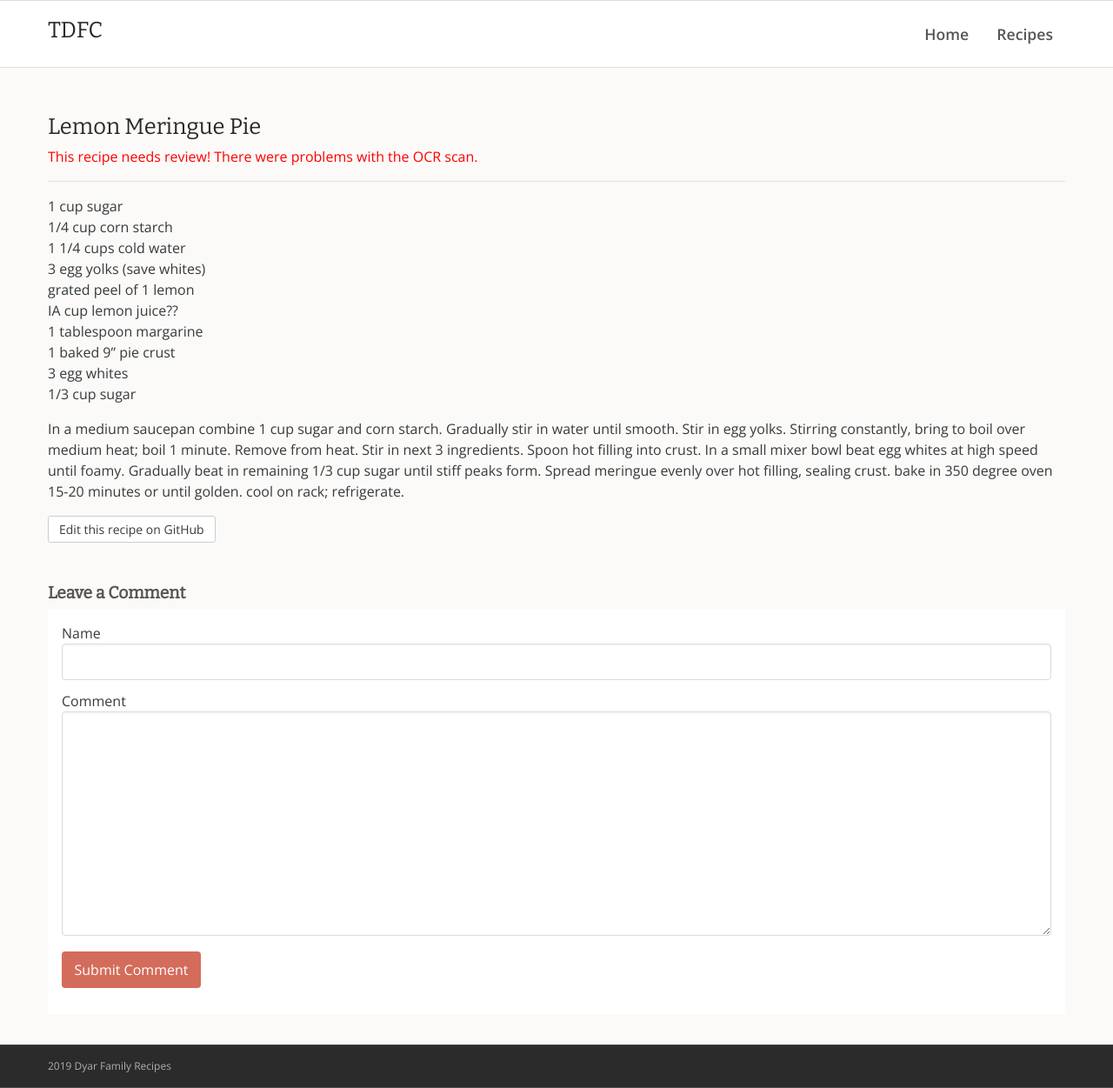
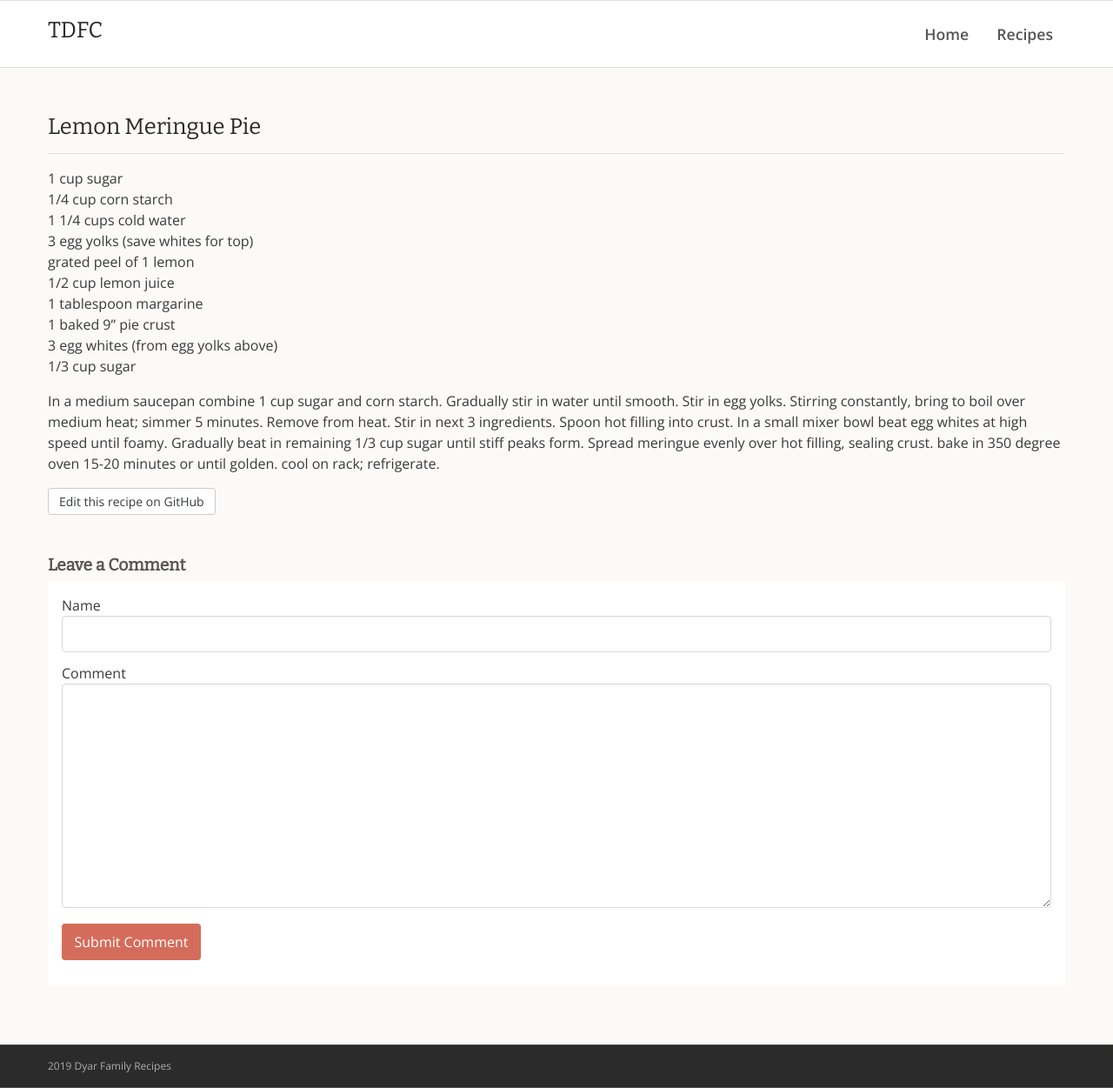
Before and after one commit to rdyar/tdfc, a Jekyll site: the page built from _desserts/lemon-meringue-pie.md, in a window 1280 px wide and 1251 px high. Shown: the whole window at 87% size. Built offline with Jekyll 4.4.1, drawn with Linux system fonts in a browser that asks for light colours.

Commit message:
Update lemon-meringue-pie.md

```diff
--- a/_desserts/lemon-meringue-pie.md
+++ b/_desserts/lemon-meringue-pie.md
@@ -1,20 +1,19 @@
 ---
-s: r
 ---
 
 1 cup sugar
 1/4 cup corn starch
 1 1/4 cups cold water
-3 egg yolks (save whites)
+3 egg yolks (save whites for top)
 grated peel of 1 lemon
-IA cup lemon juice??
+1/2 cup lemon juice
 1 tablespoon margarine
 1 baked 9" pie crust
-3 egg whites
+3 egg whites (from egg yolks above)
 1/3 cup sugar
 
 In a medium saucepan combine 1 cup sugar and corn starch. Gradually stir in water until
-smooth. Stir in egg yolks. Stirring constantly, bring to boil over medium heat; boil 1 minute.
+smooth. Stir in egg yolks. Stirring constantly, bring to boil over medium heat; simmer 5 minutes.
 Remove from heat. Stir in next 3 ingredients. Spoon hot filling into crust. In a small mixer bowl
 beat egg whites at high speed until foamy. Gradually beat in remaining 1/3 cup sugar until stiff
 peaks form. Spread meringue evenly over hot filling, sealing crust. bake in 350 degree oven 15-20
```
